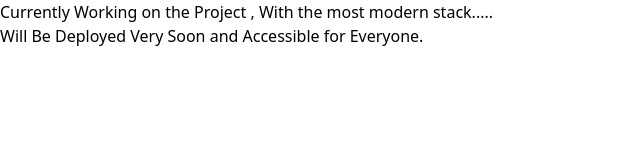
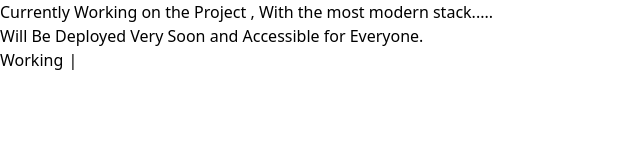
Before and after one commit to neeraj-gs/Live, a React (Vite) app in the folder live/: page / in a window 1280 px wide. Shown: the top 160 px of the page, without its empty margins (0-640 px from the left). Built offline with nearby package versions, Linux system fonts and the light colour scheme.

Commit message:
Added a type writer adn updated the style

```diff
--- a/live/src/components/Progress.tsx
+++ b/live/src/components/Progress.tsx
@@ -1,3 +1,4 @@
+import TypeWriterTitle from "./TypeWriter"
 
 const Progress = () => {
   return (
@@ -7,6 +8,12 @@ const Progress = () => {
           <span className='text-green-600 font-bold'> Will Be Deployed </span>  Very Soon and Accessible for Everyone.
         </h1>
         <div className="mt-4"></div>
+        <div className="font-semibold text-xl text-center text-yellow-400">
+            <TypeWriterTitle />
+        </div>
+
+
+
     </div>
   )
 }
--- a/live/src/components/TypeWriter.tsx
+++ b/live/src/components/TypeWriter.tsx
@@ -0,0 +1,24 @@
+import Typewriter from 'typewriter-effect'
+
+// type Props = {}
+
+const TypeWriterTitle = (props) => {
+  return (
+    <Typewriter
+      options={{
+        loop: true,
+      }}
+      onInit={(typewriter)=>{
+        typewriter.typeString("Working on the Project")
+        .pauseFor(500).deleteAll()
+        .typeString("Will Update with the Deployed Link Soon...")
+        .pauseFor(500).deleteAll()
+        .typeString("Do visit the site after sometime to check the website running...")
+        .pauseFor(500).deleteAll()
+        .start()
+      }}
+    />
+  )
+}
+
+export default TypeWriterTitle
```
